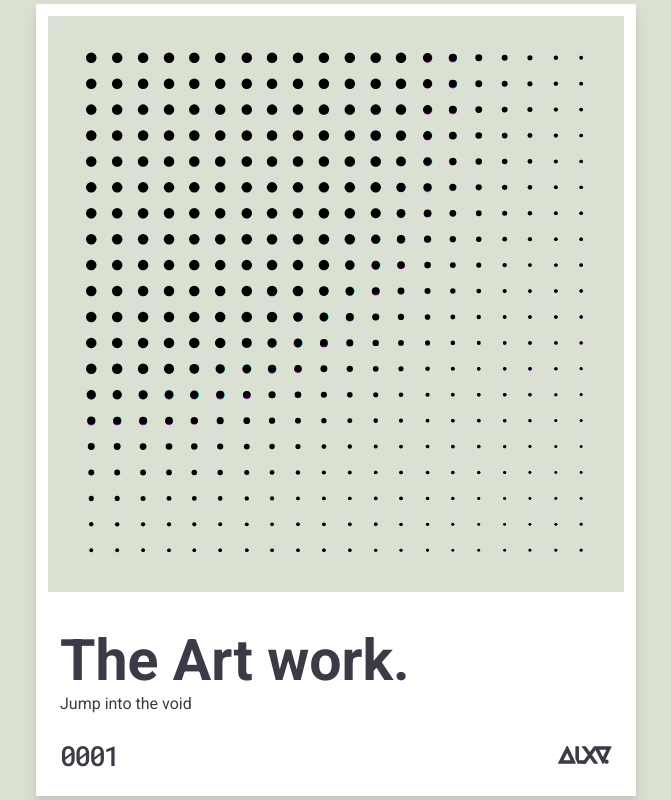
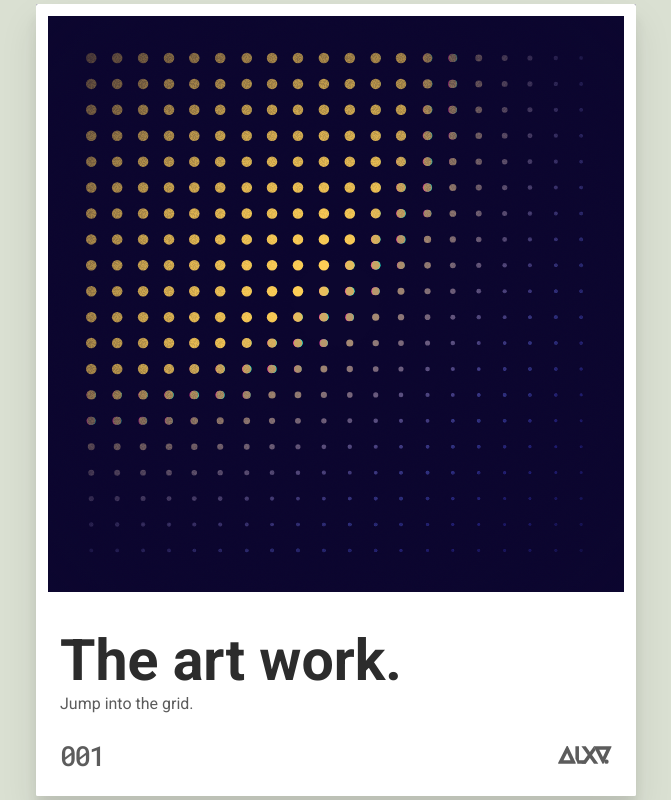
Before and after one commit to alxv2016/motion-01, an Angular app: page / in a window 1280 px wide. Shown: the whole page, without its empty margins (304-975 px from the left). Built offline with nearby package versions, Linux system fonts and the light colour scheme.

Commit message:
feat: tweaked animations

```diff
--- a/src/app/components/art-frame/art-frame.component.html
+++ b/src/app/components/art-frame/art-frame.component.html
@@ -2,10 +2,10 @@
   <ng-content select="c-svg-object"></ng-content>
 </div>
 <div class="art-work-plate">
-  <h1 class="display">The Art work.</h1>
-  <p class="small-print">Jump into the void</p>
+  <h1 class="display">{{ artworkTitle }}</h1>
+  <p class="small-print">{{ artworkDescr }}</p>
   <div class="art-work-plate__footer">
-    <span class="art-serial"> 0001 </span>
+    <span class="art-serial">{{ artworkNum }}</span>
     <div class="artist-brand">
       <svg viewBox="0 0 90 30">
         <g>
--- a/src/app/components/art-frame/art-frame.component.scss
+++ b/src/app/components/art-frame/art-frame.component.scss
@@ -7,7 +7,7 @@
   flex-direction: column;
   align-items: center;
   background-color: color('light');
-  @include elevate-3(color('dark'), 0.075);
+  @include elevate-5(color('dark'), 0.095);
   border-radius: 0.125rem;
   overflow: hidden;
 }
@@ -20,7 +20,7 @@
   width: 350px;
   height: 350px;
   border: $spacing--md solid color('light');
-  background-color: color('offset');
+  background-color: color('darker');
   overflow: hidden;
   @include breakpoint(md) {
     width: 600px;
@@ -33,6 +33,10 @@
   width: 100%;
   background-color: color('light');
   padding: $spacing--xl;
+  color: color('carbon');
+  .display {
+    color: color('dark');
+  }
   &__footer {
     position: relative;
     display: flex;
@@ -50,6 +54,7 @@
   font-family: font-family('mono');
   font-weight: font-weight('medium');
   letter-spacing: -2px;
+  color: color('carbon');
 }
 
 .artist-brand {
@@ -60,6 +65,6 @@
   svg {
     width: inherit;
     height: inherit;
-    fill: color('dark');
+    fill: color('carbon');
   }
 }
--- a/src/app/components/art-frame/art-frame.component.ts
+++ b/src/app/components/art-frame/art-frame.component.ts
@@ -5,9 +5,10 @@ import {Component, HostBinding, OnInit} from '@angular/core';
   templateUrl: './art-frame.component.html',
   styleUrls: ['./art-frame.component.scss'],
 })
-export class ArtFrameComponent implements OnInit {
+export class ArtFrameComponent {
+  artworkTitle = 'The art work.';
+  artworkDescr = 'Jump into the grid.';
+  artworkNum = '001';
   @HostBinding('class') class = 'c-art-frame';
   constructor() {}
-
-  ngOnInit(): void {}
 }
--- a/src/app/components/svg-object/svg-object.component.html
+++ b/src/app/components/svg-object/svg-object.component.html
@@ -1,4 +1,4 @@
-<svg class="grid" fill="none" xmlns="http://www.w3.org/2000/svg" viewBox="0 0 800 800">
+<svg #grid class="grid" fill="none" xmlns="http://www.w3.org/2000/svg" viewBox="0 0 800 800">
   <g>
     <circle #circle3 cx="22" cy="20" r="18" fill="currentColor" />
     <circle #circle3 cx="62" cy="20" r="18" fill="currentColor" />
--- a/src/app/components/svg-object/svg-object.component.scss
+++ b/src/app/components/svg-object/svg-object.component.scss
@@ -1,17 +1,55 @@
 @import '../../../scss/00_imports';
 :host-context(.c-svg-object) {
+  --a-start: 0%;
+  --a-end: 0%;
+  --progress-start: 10%;
+  --progress-end: 70%;
   position: relative;
   display: flex;
   align-items: center;
   justify-content: center;
   z-index: 0;
-  height: 100vh;
-  width: 100vw;
+  height: 100%;
+  width: 100%;
+  &:before {
+    position: absolute;
+    z-index: 4;
+    content: '';
+    height: 100%;
+    width: 100%;
+    background: radial-gradient(
+      circle,
+      rgba(color('darker'), 0) var(--progress-start),
+      rgba(color('darker'), 0.96) var(--progress-end)
+    );
+    mask: $noiseFilter,
+      radial-gradient(
+        circle,
+        rgba(color('carbon'), 0) var(--progress-start),
+        rgba(color('carbon'), 1) var(--progress-end)
+      );
+  }
 }
 
 .grid {
   position: relative;
+  z-index: 1;
   flex-shrink: 0;
   height: 90%;
   width: 90%;
 }
+
+:host-context(.l-content--reveal) {
+  &::after {
+    position: absolute;
+    content: '';
+    top: 0;
+    left: 0;
+    z-index: 4;
+    height: 100%;
+    width: 100%;
+    background: linear-gradient(175deg, rgba(color('darker'), 0) var(--a-start), rgba(color('darker'), 1) var(--a-end));
+    transform-origin: bottom center;
+    will-change: transform;
+  }
+}
--- a/src/app/components/svg-object/svg-object.component.ts
+++ b/src/app/components/svg-object/svg-object.component.ts
@@ -1,4 +1,14 @@
-import {AfterViewInit, Component, ElementRef, HostBinding, OnInit, QueryList, ViewChildren} from '@angular/core';
+import {
+  AfterViewInit,
+  Component,
+  ElementRef,
+  HostBinding,
+  OnInit,
+  QueryList,
+  Renderer2,
+  ViewChild,
+  ViewChildren,
+} from '@angular/core';
 import {gsap} from 'gsap';
 import {ScrollTrigger} from 'gsap/ScrollTrigger';
 
@@ -7,16 +17,15 @@ import {ScrollTrigger} from 'gsap/ScrollTrigger';
   templateUrl: './svg-object.component.html',
   styleUrls: ['./svg-object.component.scss'],
 })
-export class SvgObjectComponent implements OnInit, AfterViewInit {
+export class SvgObjectComponent implements AfterViewInit {
   @HostBinding('class') class = 'c-svg-object';
+  @ViewChild('grid') grid!: ElementRef;
   @ViewChildren('circle', {read: ElementRef}) circle!: QueryList<ElementRef>;
   @ViewChildren('circle2', {read: ElementRef}) circle2!: QueryList<ElementRef>;
   @ViewChildren('circle3', {read: ElementRef}) circle3!: QueryList<ElementRef>;
-  constructor() {
+  constructor(private element: ElementRef, private render: Renderer2) {
     gsap.registerPlugin(ScrollTrigger);
   }
-
-  ngOnInit(): void {}
 
   randomize(min: number, max: number) {
     return Math.floor(Math.random() * (max - min + 1)) + min;
@@ -26,6 +35,12 @@ export class SvgObjectComponent implements OnInit, AfterViewInit {
     const circles = this.circle.map((cir) => cir.nativeElement);
     const circles2 = this.circle2.map((cir) => cir.nativeElement);
     const circles3 = this.circle3.map((cir) => cir.nativeElement);
+    const colors = {
+      primary: '#FDCE56',
+      secondary: '#373596',
+      accent1: '#1AFFD6',
+      accent2: '#FF429D',
+    };
 
     const staggering = gsap.timeline({
       defaults: {
@@ -44,28 +59,37 @@ export class SvgObjectComponent implements OnInit, AfterViewInit {
     });
 
     staggering
+      .to(
+        this.element.nativeElement,
+        {
+          '--progress-end': '100%',
+          ease: 'power2.inOut',
+        },
+        0
+      )
       .fromTo(
         circles,
         {
           scale: 0.125,
-          fill: 'black',
+          fill: colors.secondary,
         },
         {
           scale: 0.45,
-          fill: 'black',
-        }
+          fill: colors.primary,
+        },
+        0
       )
       .fromTo(
         circles2,
         {
           x: 0,
           scale: 0.125,
-          fill: 'black',
+          fill: colors.secondary,
         },
         {
           x: 1,
           scale: 0.36,
-          fill: 'cyan',
+          fill: colors.accent1,
           ease: 'elastic',
         },
         0.125
@@ -73,14 +97,14 @@ export class SvgObjectComponent implements OnInit, AfterViewInit {
       .fromTo(
         circles3,
         {
-          y: 0,
+          x: 0,
           scale: 0.125,
-          fill: 'black',
+          fill: colors.secondary,
         },
         {
-          y: 1,
+          x: -1,
           scale: 0.36,
-          fill: 'magenta',
+          fill: colors.accent2,
           ease: 'elastic',
         },
         0.145
--- a/src/scss/_02_mixins.scss
+++ b/src/scss/_02_mixins.scss
@@ -192,7 +192,7 @@
 }
 
 @mixin elevate-5($color, $opacity: false) {
-  box-shadow: 0 19px 38px rgba($color, 0.12), 0 15px 12px rgba($color, 0.22);
+  box-shadow: 0 19px 38px rgba($color, 0.65), 0 15px 12px rgba($color, 0.35);
   @if $opacity {
     box-shadow: 0 19px 38px rgba($color, $opacity), 0 15px 12px rgba($color, $opacity);
   }
--- a/src/scss/_05_variables.scss
+++ b/src/scss/_05_variables.scss
@@ -46,7 +46,9 @@ $breakpoints: (
 $colors: (
   light: #ffffff,
   offset: #dae0d2,
-  dark: #3a3b46,
+  dark: #2c2c2c,
+  carbon: #5c5c5c,
+  darker: #0c062f,
 ) !default;
 // Border radius
 $border-radius: 1.25rem !default;
```
